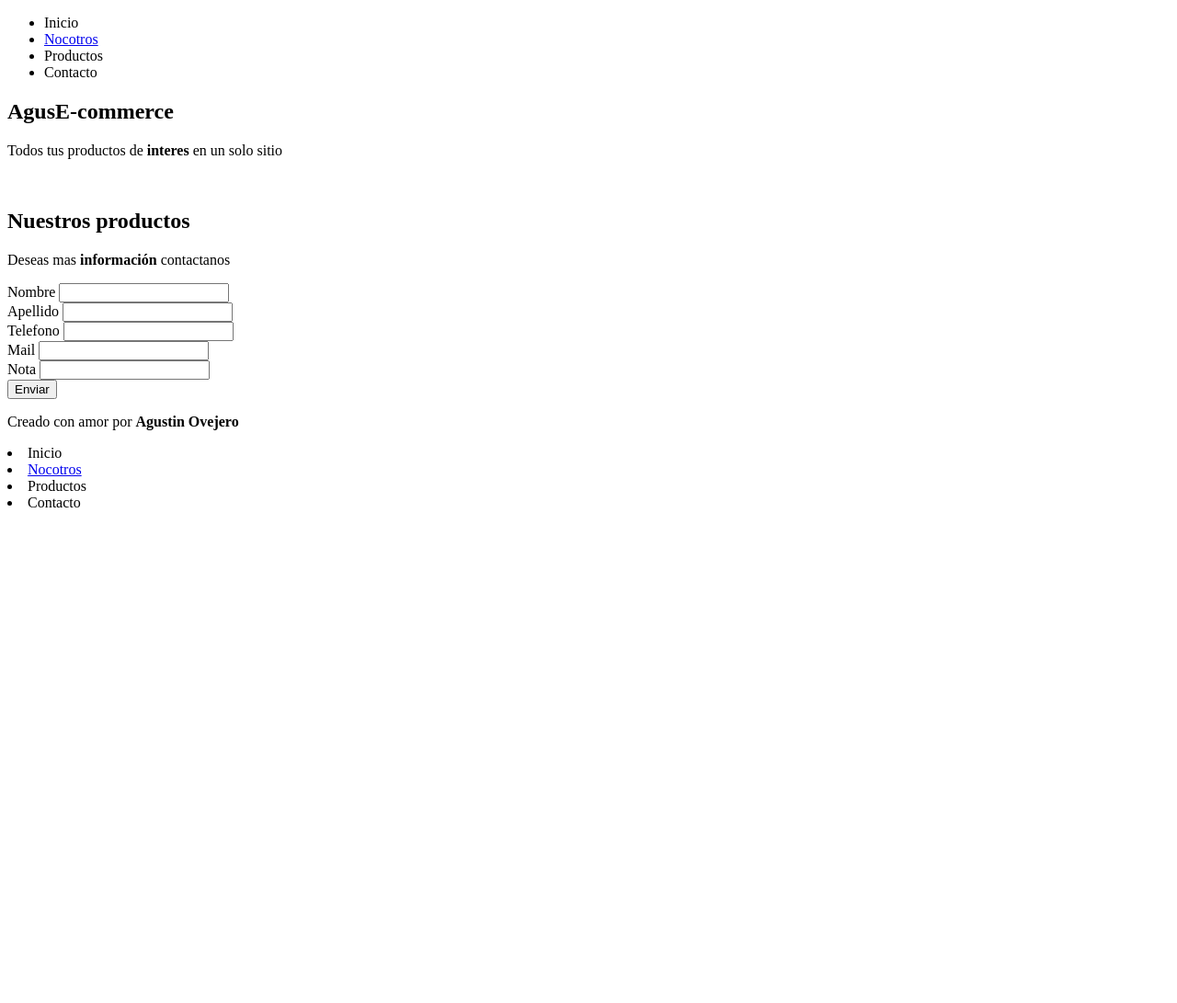
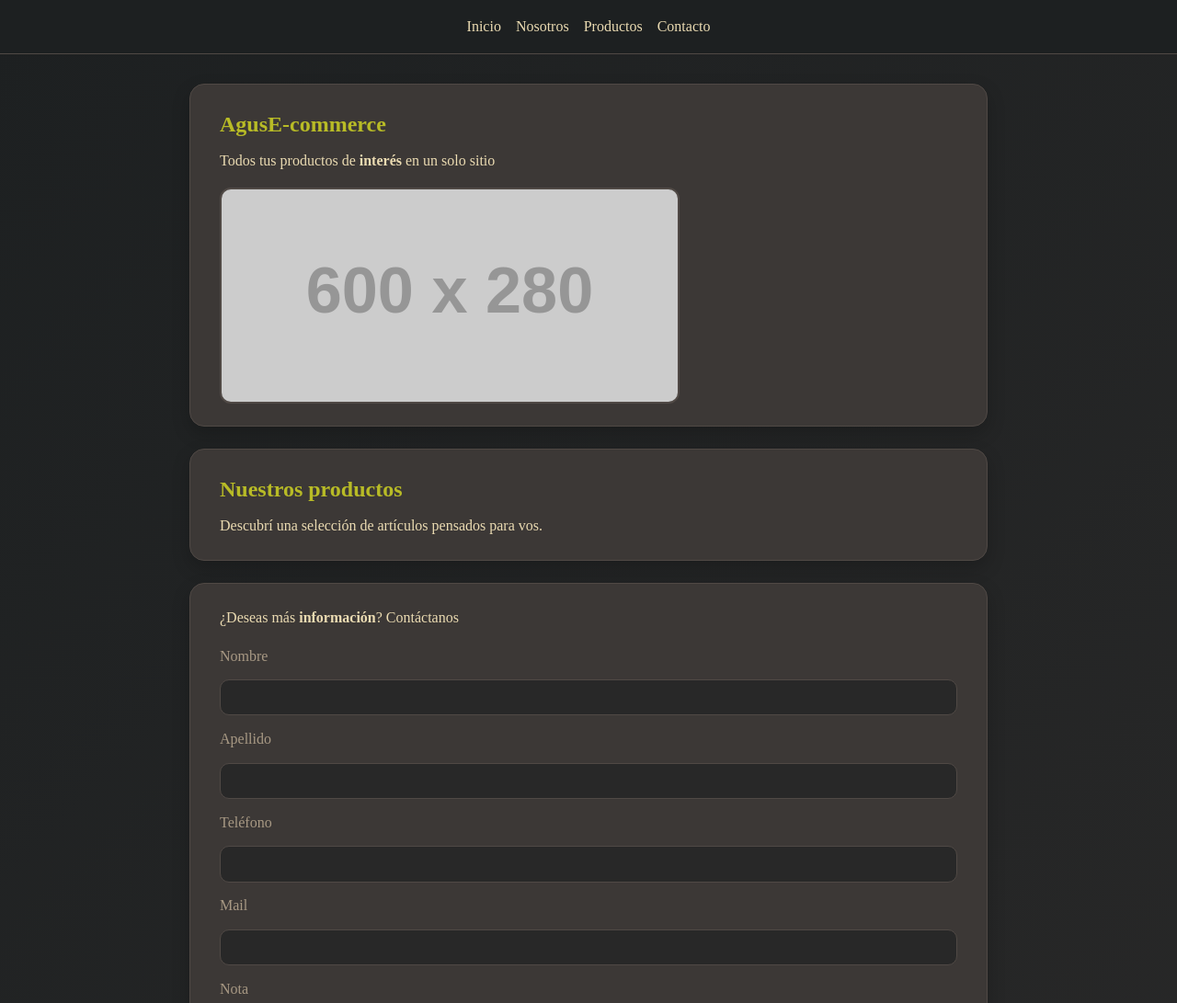
Before and after one commit to agustin-ovejero/tp-final-talento-de-frontend, a plain HTML site: page index.html in a window 1280 px wide. Shown: the top 1091 px of the page at 92% size. Before the commit the page ends 800 px from the top, so only its background shows below. Drawn offline with Linux system fonts and the light colour scheme; placeholder pictures from the web are drawn by us; a web font is replaced by a local one.

Commit message:
creando estilos basicos

```diff
--- a/index.html
+++ b/index.html
@@ -1,70 +1,70 @@
 <!DOCTYPE html>
-<html lang="en">
+<html lang="es">
 <head>
     <meta charset="UTF-8">
     <meta name="viewport" content="width=device-width, initial-scale=1.0">
     <link rel="stylesheet" href="styles.css">
-    <link href="script.js">
     <link rel="preconnect" href="https://fonts.googleapis.com">
     <link rel="preconnect" href="https://fonts.gstatic.com" crossorigin>
     <link href="https://fonts.googleapis.com/css2?family=Montenegrin+Gothic+One&display=swap" rel="stylesheet">
     <title>AgusE-commerce</title>
 </head>
-<body>
-    <head>
-        <nav>
-           <ul>
-            <li><a href="Inicio"></a>Inicio</li>
-            <li><a href="Nosotros">Nocotros</a></li>
-            <li><a href="Productos"></a>Productos</li>
-            <li><a href="Contacto"></a>Contacto</li>
-        </ul>
+<body class="page">
+    <header class="header">
+        <nav class="nav">
+            <ul class="nav__list">
+                <li class="nav__item"><a class="nav__link" href="#inicio">Inicio</a></li>
+                <li class="nav__item"><a class="nav__link" href="#nosotros">Nosotros</a></li>
+                <li class="nav__item"><a class="nav__link" href="#productos">Productos</a></li>
+                <li class="nav__item"><a class="nav__link" href="#contacto">Contacto</a></li>
+            </ul>
         </nav>
-    </head>
-    <main>
-        <section>
-            <h2>AgusE-commerce</h2>
-            <p>Todos tus productos de <strong>interes</strong> en un solo sitio</p>
-            <img>
+    </header>
+
+    <main class="main">
+        <section class="hero" id="inicio">
+            <h2 class="hero__title">AgusE-commerce</h2>
+            <p class="hero__text">Todos tus productos de <strong>interés</strong> en un solo sitio</p>
+            <img class="hero__image" src="https://dummyimage.com/600x280/3c3836/fbf1c7&text=Agus+Ecommerce" alt="Productos destacados">
         </section>
 
-        <section>
-            <h2>Nuestros productos</h2>
+        <section class="section section--products" id="productos">
+            <h2 class="section__title">Nuestros productos</h2>
+            <p class="section__text">Descubrí una selección de artículos pensados para vos.</p>
         </section>
 
+        <section class="contacto" id="contacto">
+            <p class="contacto__text">¿Deseas más <strong>información</strong>? Contáctanos</p>
+            <form class="contacto__form" action="https://formspree.io/f/xpqgkdjd" method="POST">
+                <label class="contacto__label" for="nombre">Nombre</label>
+                <input class="contacto__input" type="text" name="nombre" id="nombre">
 
-        <section class="contacto" id="Contacto" >
-            <p>Deseas mas <strong>información</strong> contactanos</p>
-            <form action="https://formspree.io/f/xpqgkdjd" method="POST">
-                <label for="nombre">Nombre</label>
-                <input type="text" name="nombre" id="nombre">
-                <br>
-                <label for="apellido">Apellido</label>
-                <input type="text" name="apellido" id="Apellido">
-                <br>
-                <label for="telefono">Telefono</label>
-                <input type="tel" name="telefono" id="telefono">
-                <br>
-                <label for="mail">Mail</label>
-                <input type="email" name="mail" id="mail">
-                <br>
-                <label for="nota">Nota</label>
-                <input type="text" name="nota" id="nota">
-                <br>
-                <input type="submit" value="Enviar">
+                <label class="contacto__label" for="apellido">Apellido</label>
+                <input class="contacto__input" type="text" name="apellido" id="apellido">
+
+                <label class="contacto__label" for="telefono">Teléfono</label>
+                <input class="contacto__input" type="tel" name="telefono" id="telefono">
+
+                <label class="contacto__label" for="mail">Mail</label>
+                <input class="contacto__input" type="email" name="mail" id="mail">
+
+                <label class="contacto__label" for="nota">Nota</label>
+                <input class="contacto__input" type="text" name="nota" id="nota">
+
+                <input class="contacto__button" type="submit" value="Enviar">
             </form>
         </section>
     </main>
-    <footer>
-        <p>Creado con amor por <strong>Agustin Ovejero</strong></p>
-        <div>
-            <nav>
-                <li><a href="Inicio"></a>Inicio</li>
-                <li><a href="Nosotros">Nocotros</a></li>
-                <li><a href="Productos"></a>Productos</li>
-                <li><a href="Contacto"></a>Contacto</li>
-            </nav>
-        </div>
+
+    <footer class="footer">
+        <p class="footer__text">Creado con amor por <strong>Agustin Ovejero</strong></p>
+        <nav class="nav nav--footer">
+            <ul class="nav__list">
+                <li class="nav__item"><a class="nav__link" href="#inicio">Inicio</a></li>
+                <li class="nav__item"><a class="nav__link" href="#productos">Productos</a></li>
+                <li class="nav__item"><a class="nav__link" href="#contacto">Contacto</a></li>
+            </ul>
+        </nav>
     </footer>
 </body>
 </html>
--- a/styles.css
+++ b/styles.css
@@ -1,5 +1,161 @@
+:root {
+    --bg: #282828;
+    --bg-soft: #3c3836;
+    --bg-dark: #1d2021;
+    --text: #ebdbb2;
+    --muted: #a89984;
+    --accent: #fe8019;
+    --accent-2: #b8bb26;
+    --border: #504945;
+}
+
+* {
+    box-sizing: border-box;
+    margin: 0;
+    padding: 0;
+}
+
 body {
     font-family: "Montenegrin Gothic One", serif;
     font-weight: 400;
-    font-style: normal
+    font-style: normal;
+    background: linear-gradient(135deg, var(--bg-dark), var(--bg));
+    color: var(--text);
+    line-height: 1.6;
 }
+
+.page {
+    min-height: 100vh;
+}
+
+.header,
+.footer {
+    background-color: var(--bg-dark);
+    border-bottom: 1px solid var(--border);
+}
+
+.header {
+    padding: 1rem 2rem;
+}
+
+.nav__list {
+    display: flex;
+    justify-content: center;
+    flex-wrap: wrap;
+    gap: 1rem;
+    list-style: none;
+}
+
+.nav__link {
+    color: var(--text);
+    text-decoration: none;
+    transition: color 0.2s ease;
+}
+
+.nav__link:hover,
+.nav__link:focus {
+    color: var(--accent);
+}
+
+.main {
+    max-width: 900px;
+    margin: 0 auto;
+    padding: 2rem 1rem 3rem;
+}
+
+.hero,
+.section,
+.contacto {
+    background-color: var(--bg-soft);
+    border: 1px solid var(--border);
+    border-radius: 16px;
+    padding: 1.5rem 2rem;
+    margin-bottom: 1.5rem;
+    box-shadow: 0 8px 20px rgba(0, 0, 0, 0.2);
+}
+
+.hero__title,
+.section__title {
+    color: var(--accent-2);
+    margin-bottom: 0.5rem;
+}
+
+.hero__text,
+.section__text,
+.contacto__text,
+.footer__text {
+    color: var(--text);
+}
+
+.hero__image {
+    display: block;
+    width: 100%;
+    max-width: 500px;
+    margin-top: 1rem;
+    border-radius: 12px;
+    border: 2px solid var(--border);
+}
+
+.contacto__form {
+    display: grid;
+    gap: 0.8rem;
+    margin-top: 1rem;
+}
+
+.contacto__label {
+    color: var(--muted);
+}
+
+.contacto__input {
+    padding: 0.7rem 0.8rem;
+    border: 1px solid var(--border);
+    border-radius: 10px;
+    background-color: var(--bg);
+    color: var(--text);
+}
+
+.contacto__input:focus {
+    outline: 2px solid var(--accent);
+    border-color: var(--accent);
+}
+
+.contacto__button {
+    width: fit-content;
+    padding: 0.75rem 1.2rem;
+    border: none;
+    border-radius: 10px;
+    background-color: var(--accent);
+    color: var(--bg-dark);
+    font-weight: 700;
+    cursor: pointer;
+    transition: transform 0.2s ease;
+}
+
+.contacto__button:hover {
+    transform: translateY(-2px);
+}
+
+.footer {
+    padding: 1.2rem 2rem;
+    text-align: center;
+}
+
+.nav--footer {
+    margin-top: 0.8rem;
+}
+
+@media (max-width: 600px) {
+    .header,
+    .footer,
+    .hero,
+    .section,
+    .contacto {
+        padding-left: 1rem;
+        padding-right: 1rem;
+    }
+
+    .nav__list {
+        flex-direction: column;
+        align-items: center;
+    }
+}
```
